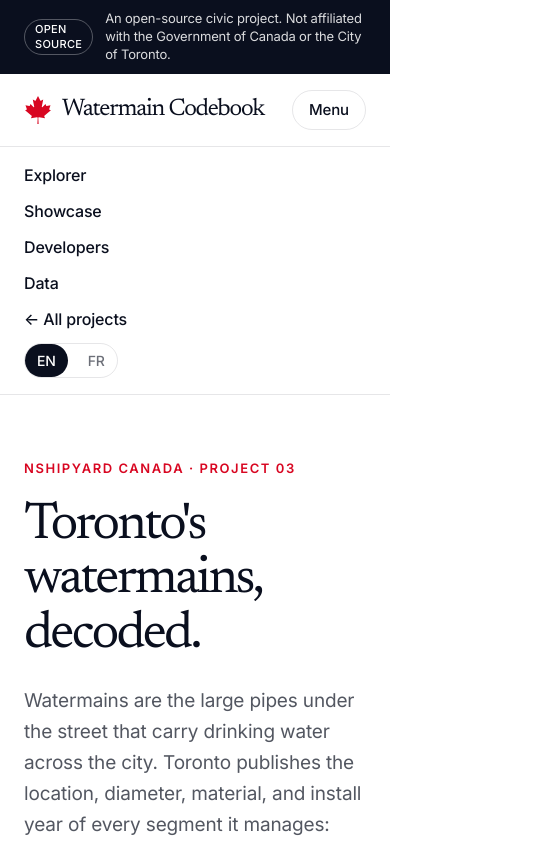
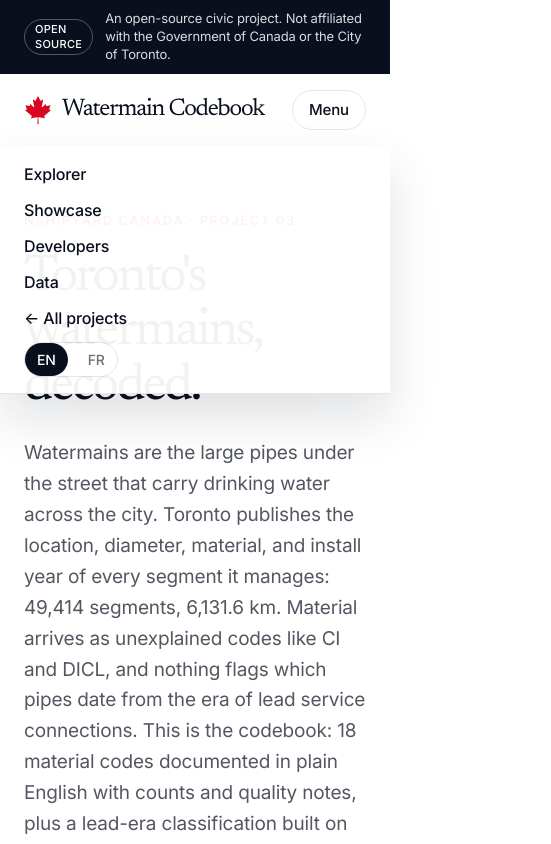
Before and after one commit to Nshipyard/toronto-watermain-codebook, a Next.js app: page / in a window 390 px wide. Both pictures are taken after a click on the button "Menu". Shown: the top 844 px of the page, 551 px wide, since content can reach past the window. Built offline with nearby package versions, Linux system fonts and the light colour scheme.

Commit message:
Sticky scroll-aware navbar: header sticks on desktop and mobile with shadow on scroll; mobile menu opens as overlay panel (Escape closes); section[id] scroll-margin so anchors clear the fixed header.

```diff
--- a/src/app/globals.css
+++ b/src/app/globals.css
@@ -16,11 +16,6 @@
 
 html {
   scroll-behavior: smooth;
-}
-
-html,
-body {
-  overflow-x: clip;
 }
 
 body {
@@ -44,3 +39,8 @@
   background: var(--color-canada);
   color: #fff;
 }
+
+/* Sticky-nav anchor offset: in-page anchors never hide under the fixed header. */
+section[id] {
+  scroll-margin-top: 88px;
+}
--- a/src/components/chrome.tsx
+++ b/src/components/chrome.tsx
@@ -1,6 +1,6 @@
 "use client";
 
-import { useState } from "react";
+import { useState, useEffect } from "react";
 import { useLang } from "@/i18n";
 import MapleLeaf from "./MapleLeaf";
 
@@ -21,6 +21,23 @@
 export function Nav() {
   const { t, lang, setLang } = useLang();
   const [open, setOpen] = useState(false);
+  const [scrolled, setScrolled] = useState(false);
+
+  useEffect(() => {
+    const onScroll = () => setScrolled(window.scrollY > 8);
+    onScroll();
+    window.addEventListener("scroll", onScroll, { passive: true });
+    return () => window.removeEventListener("scroll", onScroll);
+  }, []);
+
+  useEffect(() => {
+    if (!open) return;
+    const onKey = (e: KeyboardEvent) => {
+      if (e.key === "Escape") setOpen(false);
+    };
+    window.addEventListener("keydown", onKey);
+    return () => window.removeEventListener("keydown", onKey);
+  }, [open]);
   const links = [
     { href: "#explorer", label: t.nav.explorer },
     { href: "#showcase", label: t.nav.showcase },
@@ -28,7 +45,11 @@
     { href: "#data", label: t.nav.data },
   ];
   return (
-    <header className="border-b border-line bg-paper/90 backdrop-blur">
+    <header
+      className={`sticky top-0 z-50 border-b border-line bg-paper/90 backdrop-blur transition-shadow ${
+        scrolled ? "shadow-[0_12px_32px_rgba(10,15,30,0.10)]" : ""
+      }`}
+    >
       <div className="mx-auto flex max-w-[1392px] items-center justify-between px-6 py-4">
         <a href="#top" className="flex items-center gap-2.5">
           <MapleLeaf className="h-7 w-7 text-canada" />
@@ -68,7 +89,7 @@
         </button>
       </div>
       {open && (
-        <div className="border-t border-line px-6 py-4 md:hidden">
+        <div className="absolute inset-x-0 top-full border-b border-line bg-paper/95 px-6 py-4 shadow-[0_24px_48px_rgba(10,15,30,0.12)] backdrop-blur md:hidden">
           <div className="flex flex-col gap-3">
             {links.map((l) => (
               <a key={l.href} href={l.href} onClick={() => setOpen(false)} className="text-[16px] font-medium">
```
